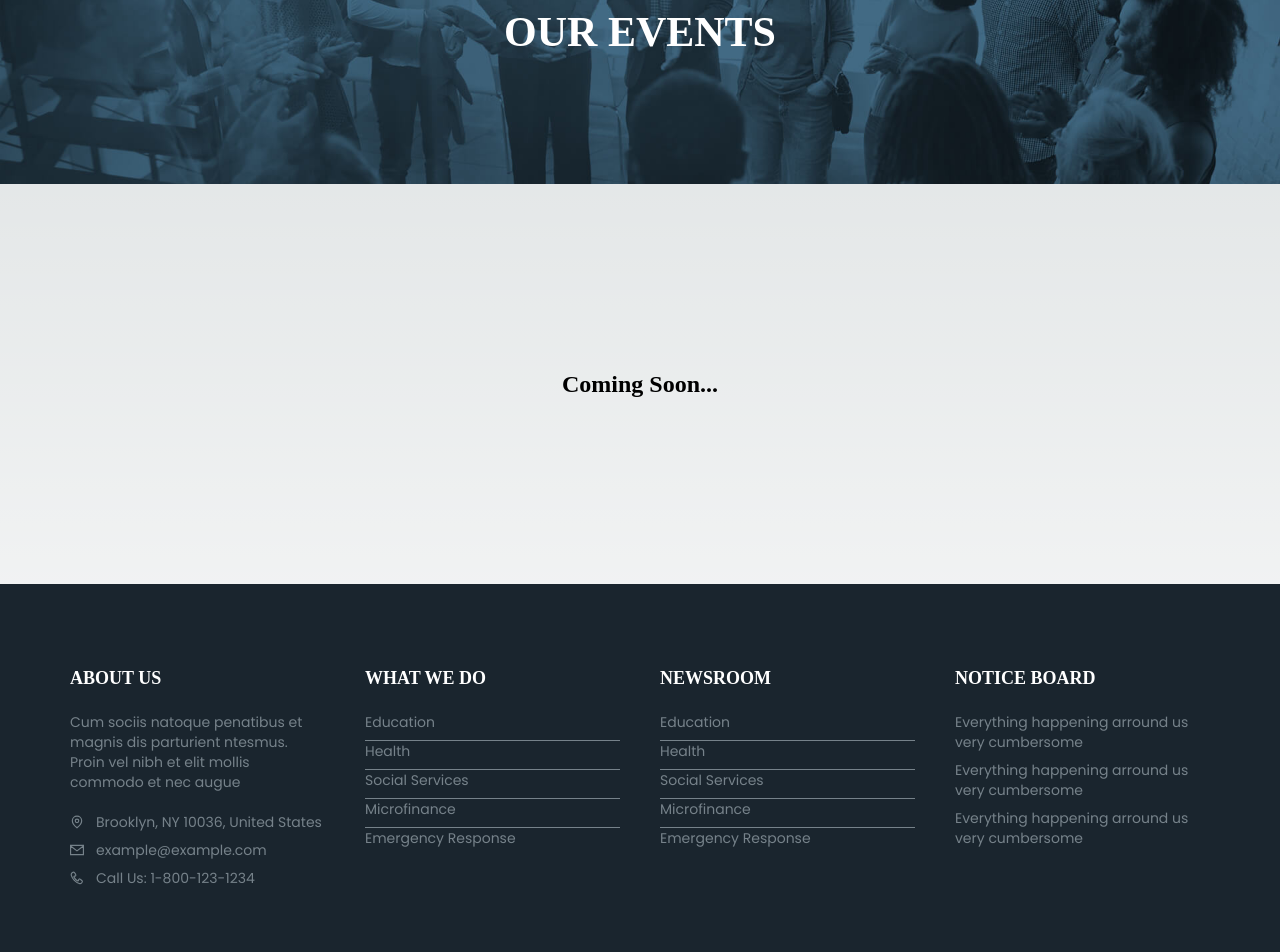
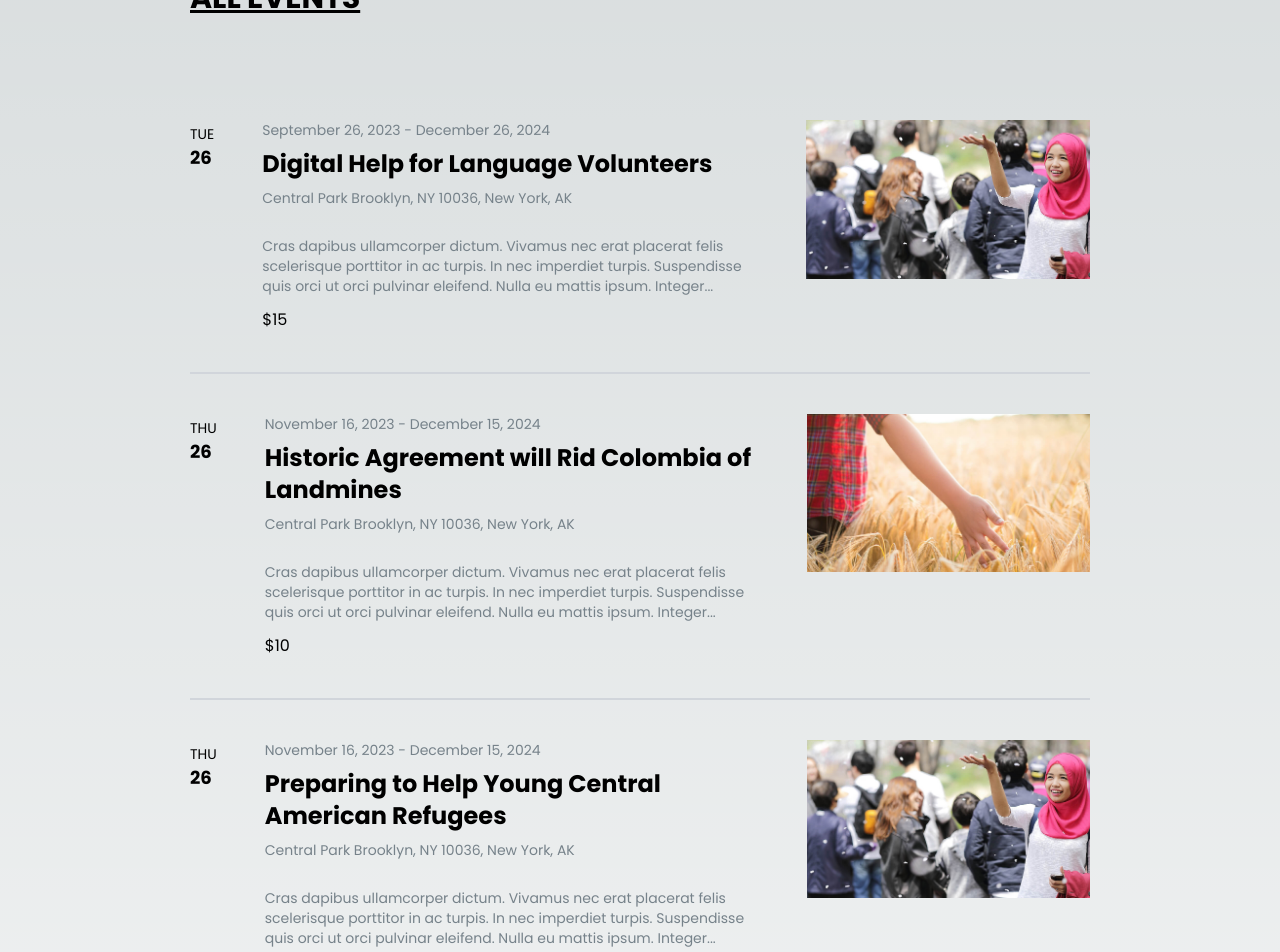
Before and after one commit to asifmrony/phearts-web, a Next.js app: page /events in a window 1280 px wide. Shown: the part 260-1212 px from the top of the page. Built offline with nearby package versions, Linux system fonts and the light colour scheme.

Commit message:
QKS feedback changes #2

```diff
--- a/components/home/HomeEvents.jsx
+++ b/components/home/HomeEvents.jsx
@@ -33,10 +33,10 @@ export default function HomeEvents() {
 
     // Renderer callback with condition
     const renderer = ({ days, hours, minutes, seconds, completed }) => {
-        if (completed) {
-            // Render a completed state
-            return <Completionist />;
-        } else {
+        // if (completed) {
+        //     // Render a completed state
+        //     return <Completionist />;
+        // } else {
             // Render a countdown
             return <div className='flex space-x-1 items-center'>
                 <p className='bg-themegreen p-2 text-white flex flex-col text-center rounded-md'>
@@ -56,7 +56,7 @@ export default function HomeEvents() {
                     <span className='text-xs'>seconds</span>
                 </p>
             </div>;
-        }
+        // }
     };
 
     return (
--- a/components/layout/Header.jsx
+++ b/components/layout/Header.jsx
@@ -2,16 +2,32 @@ import Image from "next/image";
 import pheartsLogo from '@/assets/phearts_logo.png';
 import { RxHamburgerMenu } from "react-icons/rx";
 import { FaFacebookF, FaLinkedinIn, FaPinterestP, FaTwitter } from "react-icons/fa";
-import { useState } from "react";
+import { useEffect, useState } from "react";
 import Link from "next/link";
 import NavigationDesktop from "./NavigationDesktop";
 import navLinksData from '../../data/data.json'
+import { poppins } from "@/utils/fonts";
 
 export default function Header() {
     const [mobileMenu, setMobileMenu] = useState(false);
+    const [scrollPosition, setScrollPosition] = useState(null);
+    console.log(scrollPosition);
+
+    useEffect(() => {
+        const handlePosition = () => {
+            setScrollPosition(window.scrollY);
+        }
+        handlePosition();
+
+        window.addEventListener("scroll", handlePosition);
+        return () => {
+            window.removeEventListener("scroll", handlePosition);
+        }
+    }, [])
 
     return (
         <div className="lg:bg-themeblue w-full">
+            {/* relative */}
             <div className="w-full c-width mx-auto relative lg:pb-[4.5rem]">
                 <div className="hidden lg:flex justify-between items-center px-4 text-white">
                     <div className="flex text-sm space-x-6">
@@ -30,7 +46,8 @@ export default function Header() {
                     </div>
                 </div>
 
-                <div className="w-full flex justify-between items-center bg-white px-5 py-4 lg:absolute z-10 lg:-bottom-14">
+                {/* lg:absolute z-10 lg:-bottom-14 */}
+                <div className={`w-full flex justify-between items-center bg-white px-5 py-4 ${scrollPosition >= 180 ? 'lg:fixed top-0 left-15 shadow-lg w-[1140px] z-20' : 'lg:absolute z-10 lg:-bottom-14'} `}>
                     <Image src={pheartsLogo} alt="Logo" />
                     {/* Mobile Menu toggle */}
                     <button
--- a/data/data.json
+++ b/data/data.json
@@ -22,6 +22,11 @@
           "name": "Administrative Body",
           "id": 23,
           "link": "/about/administrative-body"
+        },
+        {
+          "name": "Empoyees list",
+          "id": 24,
+          "link": "/about/employee"
         }
       ]
     },
--- a/pages/about/administrative-body.js
+++ b/pages/about/administrative-body.js
@@ -4,14 +4,13 @@ import teamMemberTwo from '@/data/about/team-member-2.jpg'
 import teamMemberThree from '@/data/about/team-member-3.jpg'
 import Image from 'next/image'
 import { poppins, poppinsBold } from '@/utils/fonts';
+import PageHeader from '@/components/reusable/PageHeader'
 
 export default function administrative_body() {
     return (
         <main className='page-about'>
-            <div className='page-about__header text-center py-32 bg-themeblue'>
-                <p className='text-sm uppercase text-blackshadow mb-2'>About / Administration</p>
-                <h2 className='font-heading text-white uppercase'>Administrative body</h2>
-            </div>
+            <PageHeader title={'Administrative body'} subtitle={'About / Administration'} background={'blue'} />
+
             {/* Our Board of Directors */}
             <div className='pt-24 pb-14 bg-white'>
                 <div className='hero-width w-full mx-auto text-center'>
--- /dev/null
+++ b/pages/about/employee.js
@@ -0,0 +1,36 @@
+import PageHeader from '@/components/reusable/PageHeader'
+
+export default function employee() {
+  return (
+    <main className='page-about'>
+      <PageHeader title={'Our Employees'} subtitle={'We are Delighted to Share'} background={'blue'} />
+      {/* All Employees */}
+      <div className='pt-20 pb-32 bg-white'>
+        <div className="hero-width w-full mx-auto">
+            <div className="flex flex-wrap gap-x-6 gap-y-8 text-center justify-between">
+                <div className='basis-[17%] rounded-md shadow-sm border p-4 border-gray-200'>
+                    <h4 className='text-lg font-semibold leading-tight'>Md. Jahangir Kabir</h4>
+                    <p className='text-sm mt-2'>Customer Service Specialist</p>
+                </div>
+                <div className='basis-[17%] rounded-md shadow-sm border p-4 border-gray-200'>
+                    <h4 className='text-lg font-semibold leading-tight'>Md. Abdullah Faruque</h4>
+                    <p className='text-sm mt-2'>Professional Healthcare Specialist</p>
+                </div>
+                <div className='basis-[17%] rounded-md shadow-sm border p-4 border-gray-200'>
+                    <h4 className='text-lg font-semibold leading-tight'>Md. Jahangir Kabir</h4>
+                    <p className='text-sm mt-2'>Customer Service Specialist</p>
+                </div>
+                <div className='basis-[17%] rounded-md shadow-sm border p-4 border-gray-200'>
+                    <h4 className='text-lg font-semibold leading-tight'>Md. Abdullah Faruque</h4>
+                    <p className='text-sm mt-2'>Professional Healthcare Specialist</p>
+                </div>
+                <div className='basis-[17%] rounded-md shadow-sm border p-4 border-gray-200'>
+                    <h4 className='text-lg font-semibold leading-tight'>Md. Jahangir Kabir</h4>
+                    <p className='text-sm mt-2'>Customer Service Specialist</p>
+                </div>
+            </div>
+        </div>
+      </div>
+    </main>
+  )
+}
--- a/pages/about/governance-body.js
+++ b/pages/about/governance-body.js
@@ -5,15 +5,14 @@ import teamMemberTwo from '@/data/about/team-member-2.jpg'
 import teamMemberThree from '@/data/about/team-member-3.jpg'
 import { FaFacebookF, FaLinkedinIn, FaPinterestP, FaTwitter } from 'react-icons/fa'
 import { poppins, poppinsBold } from '@/utils/fonts';
+import PageHeader from '@/components/reusable/PageHeader';
 
 export default function governance_body() {
     const gravatar = "https://www.gravatar.com/avatar/00000000000000000000000000000000?d=identicon&f=y";
     return (
         <main className='page-about'>
-            <div className='page-about__header text-center py-32 bg-themeblue'>
-                <p className='text-sm uppercase text-blackshadow mb-2'>We are Delighted To Share</p>
-                <h2 className='font-heading text-white uppercase'>About Us</h2>
-            </div>
+            <PageHeader title={'About Us'} subtitle={'We are Delighted to Share'} background={'blue'} />
+
             {/* Our Board */}
             <div className='pt-24 pb-14 bg-white'>
                 <div className='hero-width w-full mx-auto text-center'>
--- a/pages/events.js
+++ b/pages/events.js
@@ -1,14 +1,82 @@
 import PageHeader from '@/components/reusable/PageHeader'
 import { poppins } from '@/utils/fonts'
+import eventPhotoOne from '@/data/event/event-photo-1.jpg'
+import eventPhotoTwo from '@/data/event/event-photo-2.jpg'
+import Image from 'next/image'
+import Link from 'next/link'
 
 export default function events() {
   return (
     <main className='page-events'>
-      <PageHeader
-        subtitle={'we are Excited About'}
-        title={'Our Events'}
-        background={'solid'}
-      />
+      <div className='py-32'>
+        <div className="hero-width mx-auto w-full">
+          <h1 className={`text-3xl font-semibold uppercase ${poppins.variable} font-poppins underline mb-16`}>All Events</h1>
+          {/* All listed events wrapper */}
+          <div className='divide-y-2 divide-gray-300'>
+            <div className="flex gap-x-12 py-10">
+              <div className='mt-1'>
+                <p className='uppercase text-sm'>TUE</p>
+                <p className='text-lg font-bold'>26</p>
+              </div>
+              <div className='flex-3'>
+                <p className='text-blackshadow text-sm'>September 26, 2023 - December 26, 2024</p>
+                <Link href='/event/entry'>
+                  <h3 className={`text-2xl font-bold my-2 ${poppins.variable} font-poppins`}>Digital Help for Language Volunteers</h3>
+                </Link>
+                <p className='text-blackshadow text-sm'>Central Park Brooklyn, NY 10036, New York, AK</p>
+                <p className='mt-7 mb-3 text-sm text-blackshadow'>Cras dapibus ullamcorper dictum. Vivamus nec erat placerat felis scelerisque porttitor
+                  in ac turpis. In nec imperdiet turpis. Suspendisse quis orci ut orci pulvinar eleifend.
+                  Nulla eu mattis ipsum. Integer...</p>
+                <p>$15</p>
+              </div>
+              <div>
+                <Image src={eventPhotoOne} alt='EventPhoto' width={800} height={350} />
+              </div>
+            </div>
+            <div className="flex gap-x-12 py-10">
+              <div className='mt-1'>
+                <p className='uppercase text-sm'>Thu</p>
+                <p className='text-lg font-bold'>26</p>
+              </div>
+              <div className='flex-3'>
+                <p className='text-blackshadow text-sm'>November 16, 2023 - December 15, 2024</p>
+                <Link href='/event/entry'>
+                  <h3 className={`text-2xl font-bold my-2 ${poppins.variable} font-poppins`}>Historic Agreement will Rid Colombia of Landmines</h3>
+                </Link>
+                <p className='text-blackshadow text-sm'>Central Park Brooklyn, NY 10036, New York, AK</p>
+                <p className='mt-7 mb-3 text-sm text-blackshadow'>Cras dapibus ullamcorper dictum. Vivamus nec erat placerat felis scelerisque porttitor
+                  in ac turpis. In nec imperdiet turpis. Suspendisse quis orci ut orci pulvinar eleifend.
+                  Nulla eu mattis ipsum. Integer...</p>
+                <p>$10</p>
+              </div>
+              <div>
+                <Image src={eventPhotoTwo} alt='EventPhoto' width={800} height={350} />
+              </div>
+            </div>
+            <div className="flex gap-x-12 py-10">
+              <div className='mt-1'>
+                <p className='uppercase text-sm'>Thu</p>
+                <p className='text-lg font-bold'>26</p>
+              </div>
+              <div className='flex-3'>
+                <p className='text-blackshadow text-sm'>November 16, 2023 - December 15, 2024</p>
+                <Link href='/event/entry'>
+                  <h3 className={`text-2xl font-bold my-2 ${poppins.variable} font-poppins`}>Preparing to Help Young Central American Refugees</h3>
+                </Link>
+                <p className='text-blackshadow text-sm'>Central Park Brooklyn, NY 10036, New York, AK</p>
+                <p className='mt-7 mb-3 text-sm text-blackshadow'>Cras dapibus ullamcorper dictum. Vivamus nec erat placerat felis scelerisque porttitor
+                  in ac turpis. In nec imperdiet turpis. Suspendisse quis orci ut orci pulvinar eleifend.
+                  Nulla eu mattis ipsum. Integer...</p>
+                <p>$10</p>
+              </div>
+              <div>
+                <Image src={eventPhotoOne} alt='EventPhoto' width={800} height={350} />
+              </div>
+            </div>
+          </div>
+        </div>
+      </div>
+
       <div className='flex justify-center items-center min-h-[400px]'>
         <h1 className='font-smheading'>Coming Soon...</h1>
       </div>
```
Also changed, not shown: pages/about/history.js (+19 -21 lines), data/event/event-photo-1.jpg (added), data/event/event-photo-2.jpg (added).
